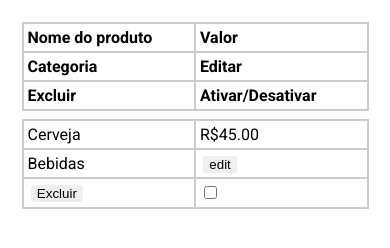
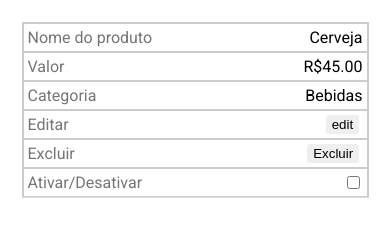
Before and after one commit to Fredbnm/table-flex-box, a website: page index.html in a window 390 px wide. Shown: the part 236-484 px from the top of the page. Drawn offline with Linux system fonts and the light colour scheme.

Commit message:
alteracoes para atender responsividade

```diff
--- a/assets/style.less
+++ b/assets/style.less
@@ -4,7 +4,6 @@ body, html {
     font-size: 100%;
     font-family: 'Roboto', sans-serif;
 }
-* { box-model: border-box }
 h1, h2,h3, h4, h5, h6 {
     margin: 0px;
 }
@@ -24,20 +23,43 @@ h1, h2,h3, h4, h5, h6 {
         color: #bbb8b8;
    }
 }
-
-
 /* Table*/
-
-table.table { width: 100%;
-
+table.table {
+    width: 100%;
     th, td {
         text-align: left;
         padding: 0.25em;
    }
+   thead{
+    @media screen and (max-width: 991px){
+        display: none;
+    }
+   }
+   tbody {
     tr {
         border-bottom: 1px solid #DDD;
+        td {
+            @media screen and (max-width: 991px) {
+                display: flex;
+                justify-content: space-between;
             }
-      td.edit-buttons { text-align: right; }
+
+        }
+        td[data-title]:before {
+            float: left;
+            font-size: inherit;
+            font-weight: 400;
+            color: #757575;
+            @media screen and (max-width: 991px) {
+                content: attr(data-title);
+           }
+       }
+   }
+   }
+
+    td.edit-buttons {
+        text-align: right;
+   }
     button {
         border-radius: 3px;
         border: none;
@@ -48,12 +70,12 @@ table.table { width: 100%;
             opacity: 0.9;
        }
    }
-
-
-
-      button.edit { background: #6F9; }
-      button.delete { background: #F69; }
-
+    button.edit {
+        background: #6F9;
+   }
+    button.delete {
+        background: #F69;
+   }
     @media screen and (max-width: 800px) {
         tr {
             display: flex;
@@ -63,10 +85,8 @@ table.table { width: 100%;
             border: 1px solid rgba(3,3,3,0.2);
        }
         td, th {
-          flex: 1 1 150px;
+            width: 100%;
             border: 0.5px solid rgba(3,3,3,0.2);
        }
-
    }
-
 }
--- a/index.html
+++ b/index.html
@@ -1,5 +1,6 @@
 <!DOCTYPE html>
 <html class="no-js">
+
 <head>
     <meta charset="utf-8">
     <meta http-equiv="X-UA-Compatible" content="IE=edge">
@@ -9,10 +10,12 @@
     <meta name="viewport" content="width=device-width, initial-scale=1">
     <link href="https://fonts.googleapis.com/css?family=Roboto:100,100i,300,300i,400,400i,500,500i,700,700i,900,900i" rel="stylesheet">
 </head>
+
 <body>
     <div class="content">
         <h1>Responsive and beautiful Flexbox table</h1>
         <table class="table">
+            <thead>
                 <tr>
                     <th>Nome do produto</th>
                     <th>Valor</th>
@@ -22,15 +25,25 @@
                     <th>Ativar/Desativar</th>
 
                 </tr>
+            </thead>
+            <tbody>
                 <tr>
-                    <td>Cerveja</td>
-                    <td>R$45.00</td>
-                    <td>Bebidas</td>
-                    <td><button>edit</button></td>
-                    <td><button>Excluir</button></td>
-                    <td><input id="checkBox" type="checkbox"></td>
+                    <td data-title="Nome do produto">Cerveja</td>
+                    <td data-title="Valor">R$45.00</td>
+                    <td data-title="Categoria">Bebidas</td>
+                    <td data-title="Editar">
+                        <button>edit</button>
+                    </td>
+                    <td data-title="Excluir">
+                        <button>Excluir</button>
+                    </td>
+                    <td data-title="Ativar/Desativar">
+                        <input id="checkBox" type="checkbox">
+                    </td>
                 </tr>
+            </tbody>
         </table>
     </div>
 </body>
+
 </html>
```
Also changed, not shown: assets/style.css. Lines whose indentation alone changed are shown as unchanged.
